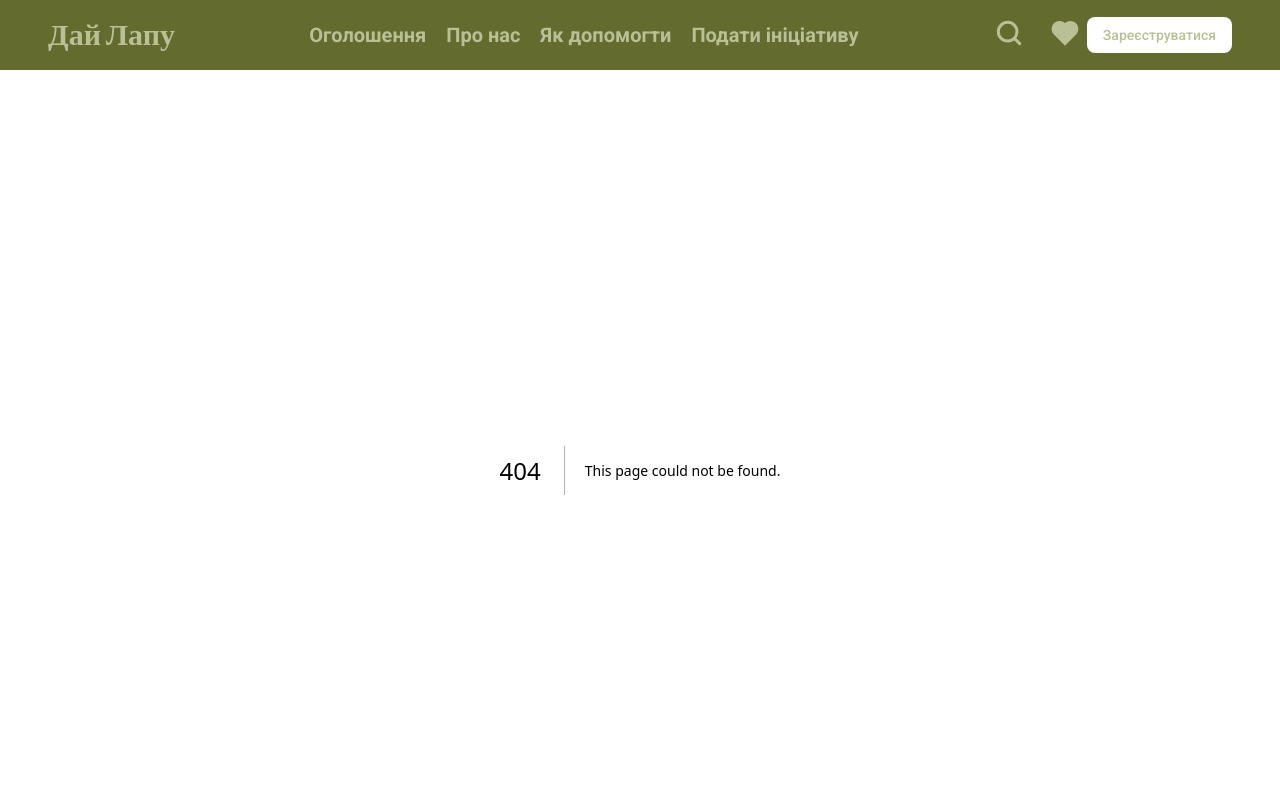
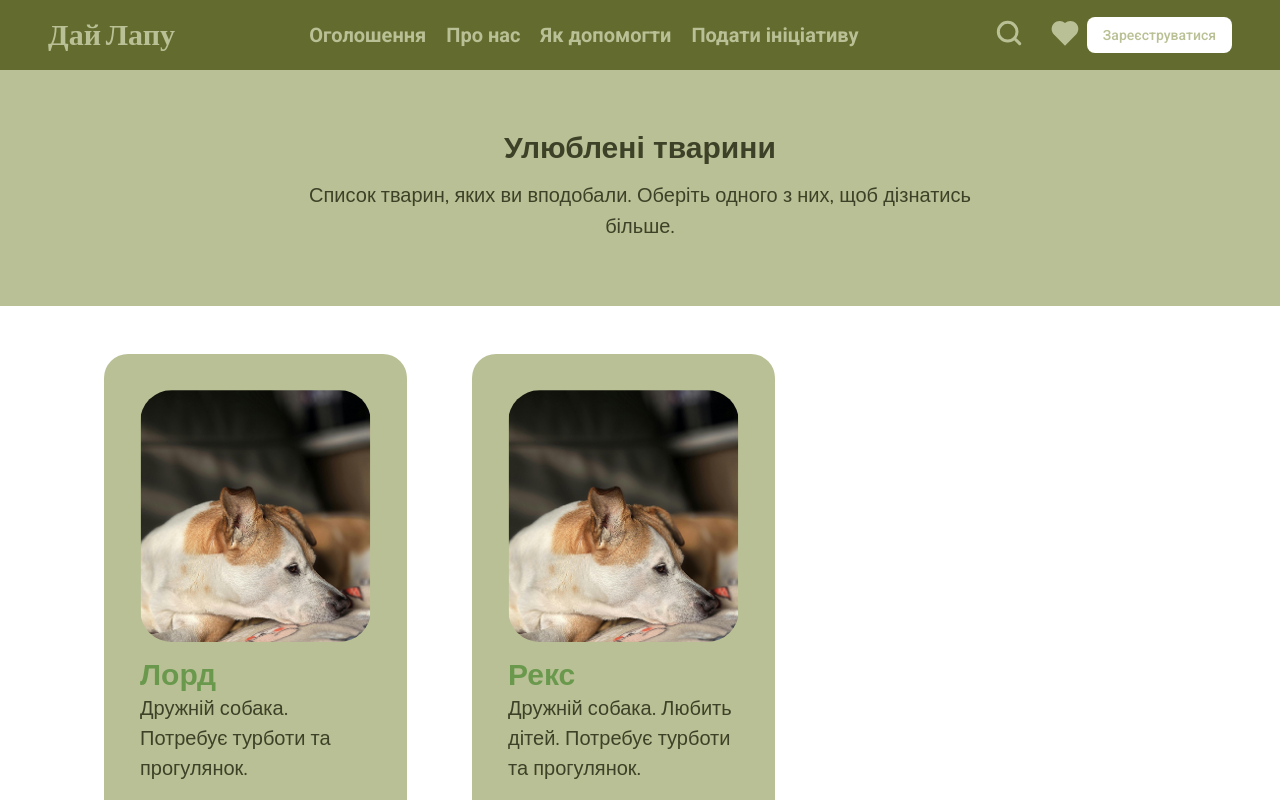
Before and after one commit to MarkFedyna/StackDevelopers, a Next.js app in the folder stack-developers/: page /liked in a window 1280 px wide. Before the commit this address had no page. Shown: the top 800 px of the page. Built offline with nearby package versions, Linux system fonts and the light colour scheme.

Commit message:
Сторінки Вподобані сторінка

```diff
--- a/stack-developers/public/addsData.json
+++ b/stack-developers/public/addsData.json
@@ -3,18 +3,18 @@
     "id": "1",
     "title": "Собака шукає дім",
     "description": "Молодий пес, 1 рік, потребує турботи та уваги. Знайдіть йому дім!",
-    "image": "dog1"
+    "image": "/dog1.png"
   },
   {
     "id": "2",
     "title": "Кіт потребує допомоги",
     "description": "Кіт шукає тимчасовий дім на час лікування. Будь ласка, допоможіть!",
-    "image": "@/public/cat1.jng"
+    "image": "/dog1.png"
   },
   {
     "id": "3",
     "title": "Потрібна допомога для собаки",
     "description": "Собака потребує лікування та притулку. Давайте врятуємо разом!",
-    "image": "dog2"
+    "image": "/dog1.png"
   }
 ]
--- a/stack-developers/src/app/advertisement/page.jsx
+++ b/stack-developers/src/app/advertisement/page.jsx
@@ -2,33 +2,6 @@ import Link from 'next/link';
 import Image from 'next/image';
 import Button from '@/src/ui/components/button/button';
 import addsData from '@/public/addsData.json';
-import dog1 from '@/public/dog1.png';
-// import cat1 from '@/public/cat1.jng';
-// import dog2 from '@/public/dog2.png';
-
-const adsData = [
-  {
-    id: '1',
-    title: 'Собака шукає дім',
-    description:
-      'Молодий пес, 1 рік, потребує турботи та уваги. Знайдіть йому дім!',
-    image: dog1,
-  },
-  {
-    id: '2',
-    title: 'Кіт потребує допомоги',
-    description:
-      'Кіт шукає тимчасовий дім на час лікування. Будь ласка, допоможіть!',
-    image: dog1,
-  },
-  {
-    id: '3',
-    title: 'Потрібна допомога для собаки',
-    description:
-      'Собака потребує лікування та притулку. Давайте врятуємо разом!',
-    image: dog1,
-  },
-];
 
 export default function AdsPage() {
   return (
@@ -42,7 +15,7 @@ export default function AdsPage() {
       </div>
 
       <div className='py-16 px-4 md:px-8 max-w-5xl mx-auto space-y-12'>
-        {adsData.map((ad) => (
+        {addsData.map((ad) => (
           <div
             key={ad.id}
             className='flex flex-col md:flex-row gap-8 bg-[#F0F4E1] p-6 rounded-xl shadow-md'
@@ -59,7 +32,7 @@ export default function AdsPage() {
             <div className='w-full md:w-2/3 flex flex-col justify-between'>
               <h2 className='text-2xl font-bold text-[#6A994E]'>{ad.title}</h2>
               <p className='text-[#3D4127] mt-4'>{ad.description}</p>
-              <Link href={`/ads/${ad.id}`}>
+              <Link href={`/animals/${ad.id}`}>
                 <Button className='bg-[#6A994E] text-white hover:bg-[#D4DE95] hover:text-[#3D4127] mt-6 transition-all duration-300 ease-out'>
                   Дізнатись більше
                 </Button>
--- /dev/null
+++ b/stack-developers/src/app/liked/page.jsx
@@ -0,0 +1,56 @@
+import Image from 'next/image';
+import Link from 'next/link';
+import Button from '@/src/ui/components/button/button';
+import Card from '@/src/ui/components/card/card';
+
+const likedAnimals = [
+  {
+    id: '1',
+    name: 'Лорд',
+    description: 'Дружній собака. Потребує турботи та прогулянок.',
+    image: '/dog2.png',
+  },
+  {
+    id: '2',
+    name: 'Рекс',
+    description:
+      'Дружній собака. Любить дітей. Потребує турботи та прогулянок.',
+    image: '/dog2.png',
+  },
+];
+
+export default function LikedAnimalsPage() {
+  return (
+    <main className='bg-white text-[#3D4127] min-h-screen'>
+      <section className='bg-[#BAC095] py-16 px-6 text-center'>
+        <h1 className='text-4xl md:text-5xl font-extrabold'>
+          Улюблені тварини
+        </h1>
+        <p className='mt-4 text-lg max-w-2xl mx-auto'>
+          Список тварин, яких ви вподобали. Оберіть одного з них, щоб дізнатись
+          більше.
+        </p>
+      </section>
+
+      <section className='py-12 px-4 sm:px-6 md:px-10 max-w-6xl mx-auto'>
+        {likedAnimals.length === 0 ? (
+          <p className='text-center text-lg text-[#6B705C]'>
+            Ви ще не додали жодної тварини до улюблених.
+          </p>
+        ) : (
+          <div className='grid grid-cols-1 sm:grid-cols-2 lg:grid-cols-3 gap-8'>
+            {likedAnimals.map((animal) => (
+              <Card
+                imageSrc={animal.image}
+                name={animal.name}
+                description={animal.description}
+                id={animal.id}
+                liked={true}
+              />
+            ))}
+          </div>
+        )}
+      </section>
+    </main>
+  );
+}
--- a/stack-developers/src/ui/components/card-list/card-list.jsx
+++ b/stack-developers/src/ui/components/card-list/card-list.jsx
@@ -2,7 +2,7 @@ import Card from '../card/card';
 
 function CardList({ cards }) {
   return (
-    <div className='flex flex-cols-1 md:flex-cols-2 lg:flex-cols-3 gap-9'>
+    <div className='flex flex-cols-1 flex-wrap md:flex-cols-2 lg:flex-cols-3 gap-9'>
       {cards.map((card) => (
         <Card
           key={card.id}
--- a/stack-developers/src/ui/components/card/card.jsx
+++ b/stack-developers/src/ui/components/card/card.jsx
@@ -3,10 +3,10 @@
 import Image from 'next/image';
 import Button from '@/src/ui/components/button/button';
 import { useState } from 'react';
-import Link from "next/link";
+import Link from 'next/link';
 
-function Card({ imageSrc, name, description, id }) {
-  const [isActive, setIsActive] = useState(false);
+function Card({ imageSrc, name, description, id, liked = false }) {
+  const [isActive, setIsActive] = useState(liked);
 
   const handleClick = () => {
     setIsActive(!isActive);
@@ -31,8 +31,12 @@ function Card({ imageSrc, name, description, id }) {
           <p className={'text-base'}>{description}</p>
         </div>
         <div className='flex items-center gap-2'>
-          <Link href={'/animals/'+id}>
-            <Button className={'bg-[#636B2F] px-3 py-2 rounded-10 hover:bg-[#D4DE95] hover:text-[#3D4127] transition-all duration-300 ease-out'}>
+          <Link href={'/animals/' + id}>
+            <Button
+              className={
+                'bg-[#636B2F] px-3 py-2 rounded-10 hover:bg-[#D4DE95] hover:text-[#3D4127] transition-all duration-300 ease-out'
+              }
+            >
               Детальніше
             </Button>
           </Link>
--- a/stack-developers/src/ui/components/header/header.jsx
+++ b/stack-developers/src/ui/components/header/header.jsx
@@ -58,7 +58,7 @@ function Header() {
         </Link>
 
         <div className={'flex gap-1.5'}>
-          <Link href={'/like'}>
+          <Link href={'/liked'}>
             {/* <Heart width={32} height={32} /> */}
             <svg
               width='32'
--- a/stack-developers/src/ui/components/hero-section/hero-section.jsx
+++ b/stack-developers/src/ui/components/hero-section/hero-section.jsx
@@ -1,40 +1,40 @@
 import Button from '@/src/ui/components/button/button';
 import Image from 'next/image';
-import Link from "next/link";
+import Link from 'next/link';
 import dog1 from '@/public/dog1.png';
 
 export default function Hero() {
   return (
-    <section className='flex flex-col-reverse lg:flex-row items-center justify-between border-b border-[#333333]'>
-      <div className='flex flex-col max-w-xl text-left py-16 px-8 space-y-6'>
-        <h1 className='text-4xl font-extrabold text-[#3D4127]'>
+    <section className='flex flex-col-reverse lg:flex-row items-center justify-between border-b border-[#333333] py-12 px-6 md:px-8 lg:px-16'>
+      {/* Left Column */}
+      <div className='flex flex-col max-w-xl text-left space-y-6'>
+        <h1 className='text-3xl sm:text-4xl lg:text-5xl font-extrabold text-[#3D4127]'>
           Допоможи знайти дім безпритульній тварині
         </h1>
-        <p className='text-lg text-[#636B2F]'>
+        <p className='text-lg sm:text-xl lg:text-2xl text-[#636B2F]'>
           Щодня сотні тварин шукають тепло, турботу та новий дім. Допоможи їм
           зробити перший крок до щасливого життя.
         </p>
-        <div className='flex gap-6 mt-4'>
+        <div className='flex gap-4 sm:gap-6 mt-4'>
           <Link href={'/create-animal-post'}>
-            <Button
-                className='bg-[#636B2F] px-5 py-2 hover:bg-[#D4DE95] hover:text-[#3D4127] transition-all duration-300 ease-out
-'
-            >
+            <Button className='bg-[#636B2F] px-5 py-2 hover:bg-[#D4DE95] hover:text-[#3D4127] transition-all duration-300 ease-out text-sm sm:text-base'>
               Створити оголошення
             </Button>
           </Link>
-          <Button className='bg-[#636B2F] px-5 py-2 hover:bg-[#D4DE95] hover:text-[#3D4127] transition-all duration-300 ease-out'>
+          <Button className='bg-[#636B2F] px-5 py-2 hover:bg-[#D4DE95] hover:text-[#3D4127] transition-all duration-300 ease-out text-sm sm:text-base'>
             Задонатити
           </Button>
         </div>
       </div>
-      <figure className='lg:w-2/4 h-auto h-full w-full'>
+
+      {/* Right Column with Image */}
+      <figure className='lg:w-2/4 w-full'>
         <Image
           src={dog1}
           alt='dog'
           width={658}
           height={366}
-          className='w-full h-full object-cover'
+          className='w-full h-full object-cover rounded-lg'
         />
       </figure>
     </section>
```
Also changed, not shown: 1 other file (tests, documents, lock files or other folders).
